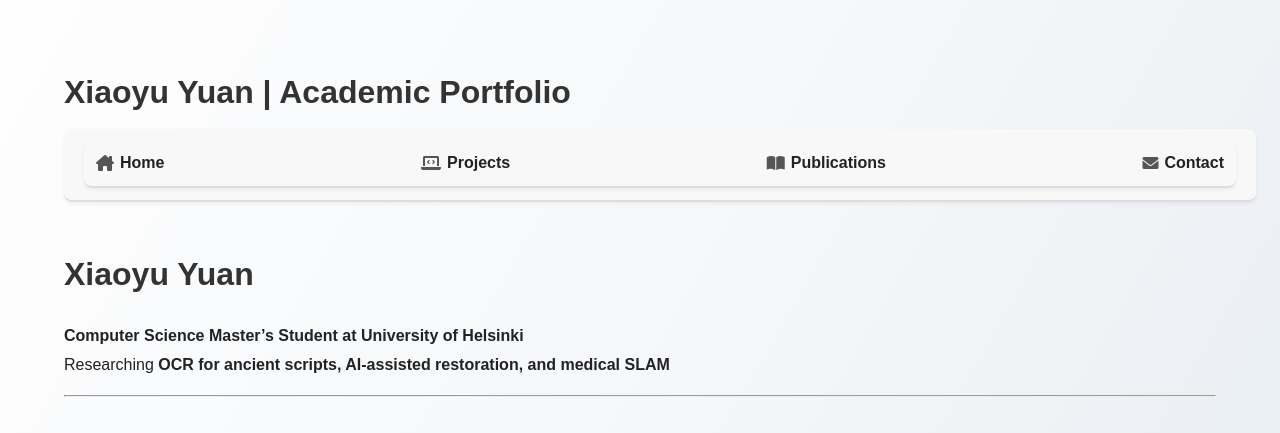
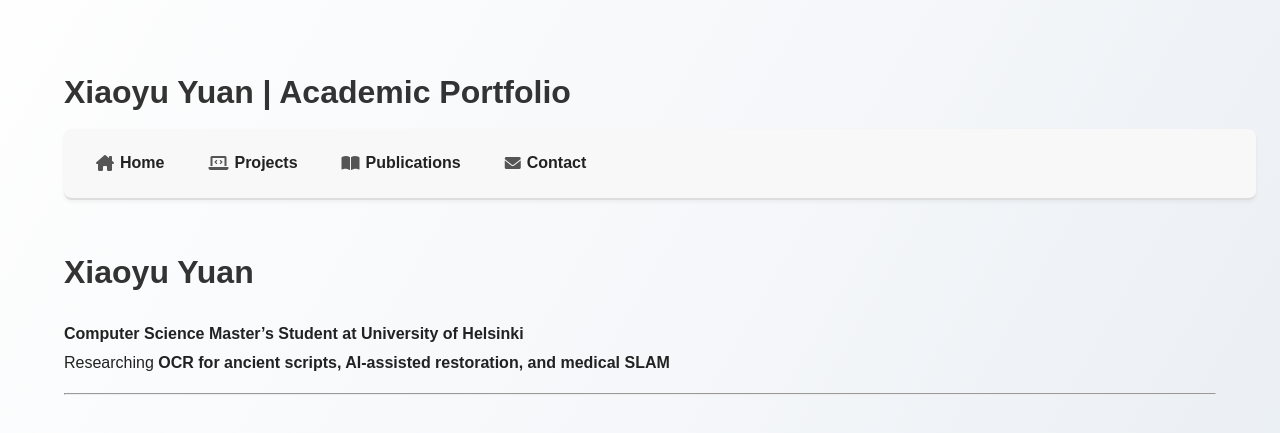
Before and after one commit to XiaoyuYuan19/portfolio, a Jekyll site: the page built from index.md, in a window 1280 px wide. Shown: the top 433 px of the page. Built offline with Jekyll 4.4.1, drawn with Linux system fonts in a browser that asks for light colours.

Commit message:
Update default.html

```diff
--- a/_layouts/default.html
+++ b/_layouts/default.html
@@ -19,7 +19,7 @@
     <header>
         <h1>{{ site.title }}</h1>
         <nav class="navbar">
-            <ul class="navbar">
+            <ul>
                 <li><a href="/portfolio/"><i class="fa-solid fa-house-chimney"></i> Home</a></li>
                 <li><a href="/portfolio/projects/"><i class="fa-solid fa-laptop-code"></i> Projects</a></li>
                 <li><a href="/portfolio/publications/"><i class="fa-solid fa-book-open"></i> Publications</a></li>
```
